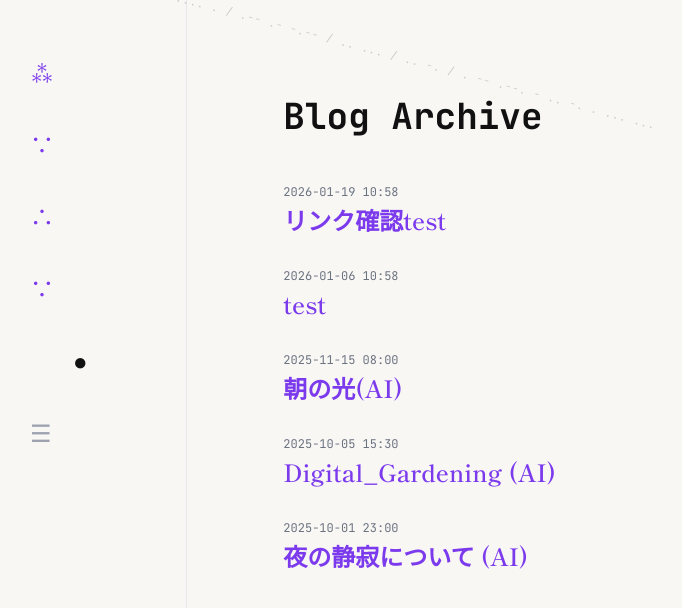
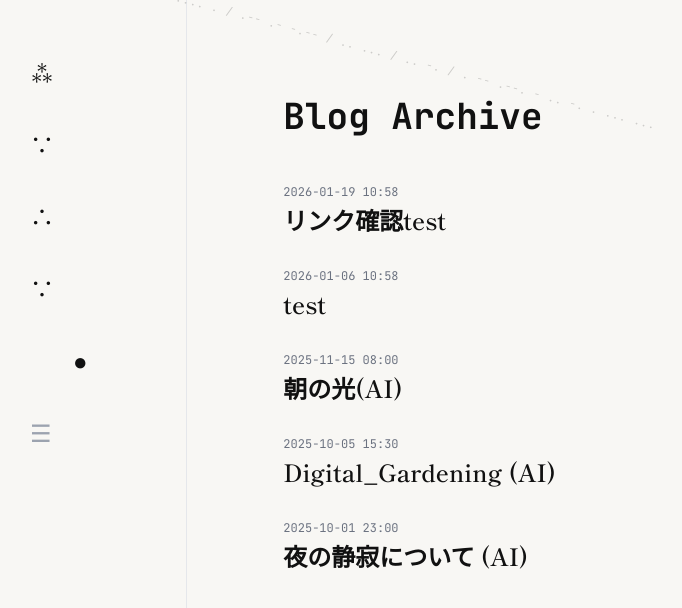
Before and after one commit to 0xsalome/at-an-arbor, a React (Vite) app: page /blog in a window 1280 px wide. Shown: the top 608 px of the page, without its empty margins (26-708 px from the left). Built offline with nearby package versions, Linux system fonts and the light colour scheme; a web font is replaced by a local one.

Commit message:
fix: リンクスタイルをブログページのみに限定（React SPA側は元のスタイルに戻す）

```diff
--- a/index.tsx
+++ b/index.tsx
@@ -1,7 +1,6 @@
 import React from 'react';
 import ReactDOM from 'react-dom/client';
 import App from './App';
-import './src/index.css';
 
 const rootElement = document.getElementById('root');
 if (!rootElement) {
--- a/src/index.css
+++ /dev/null
@@ -1,52 +0,0 @@
-/**
- * Global Styles for at-an-arbor React SPA
- *
- * このファイルは、React SPAページで使用されるグローバルスタイルを定義します。
- * Astroブログと同じリンクスタイルを適用します。
- */
-
-/* ========================================
-   リンク統一スタイル
-   ======================================== */
-
-/**
- * サイト全体のリンク色: 紫色
- * - ライトモード: #7c3aed (濃い紫)
- * - ダークモード: #c4b5fd (明るい紫)
- *
- * ホバー時:
- * - 色が少し濃く/明るくなる
- * - 背景色が薄紫になる
- */
-
-.prose a,
-.prose .wikilink,
-a {
-  color: #7c3aed !important;
-  text-decoration: none;
-  font-weight: 500;
-  transition: all 0.2s ease;
-}
-
-.prose a:hover,
-.prose .wikilink:hover,
-a:hover {
-  color: #6d28d9 !important;
-  background-color: rgba(124, 58, 237, 0.1);
-  padding: 0 4px;
-  border-radius: 3px;
-}
-
-/* ダークモード */
-.dark .prose a,
-.dark .prose .wikilink,
-.dark a {
-  color: #c4b5fd !important;
-}
-
-.dark .prose a:hover,
-.dark .prose .wikilink:hover,
-.dark a:hover {
-  color: #e9d5ff !important;
-  background-color: rgba(196, 181, 253, 0.15);
-}
```
Also changed, not shown: .claude/skills/design-system/SKILL.md, 1 other file (tests, documents, lock files or other folders).
